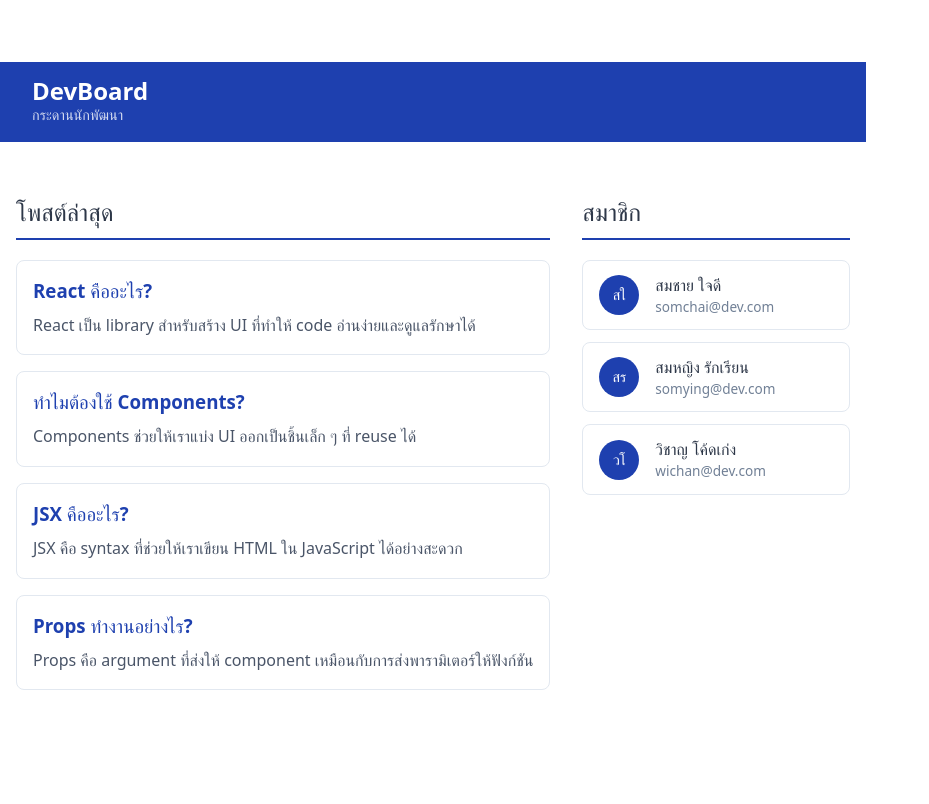
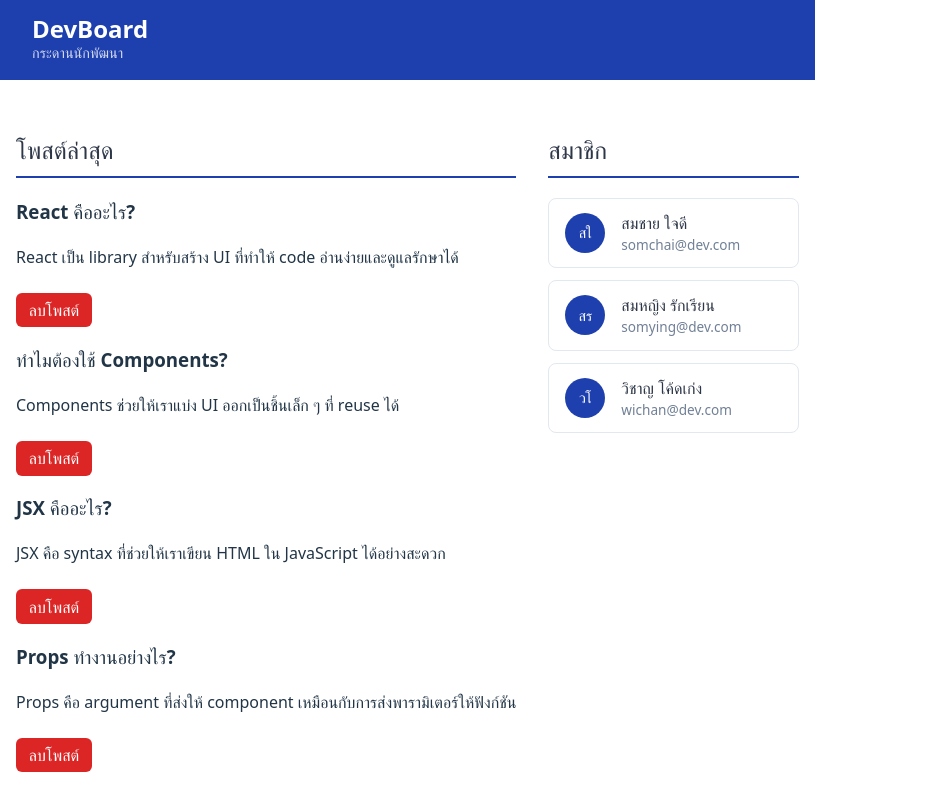
Before and after one commit to 67160026-cmd/devboard-67160026, a React (Vite) app: page / in a window 1280 px wide. Shown: the whole page, without its empty margins (0-929 px from the left). Built offline with nearby package versions, Linux system fonts and the light colour scheme.

Commit message:
สิ่งที่ได้ทำเพิ่มในtask1 : เพิ่มปุ่มลบ

```diff
--- a/src/App.jsx
+++ b/src/App.jsx
@@ -1,6 +1,7 @@
 import Navbar from "./components/Navbar";
 import PostList from "./components/PostList";
 import UserCard from "./components/UserCard";
+import { useState } from "react";
 
 const POSTS = [
   {
@@ -32,6 +33,13 @@ const USERS = [
 ];
 
 function App() {
+  const [posts, setPosts] = useState(POSTS); // ใช้ state แทน POSTS
+
+  const handleDelete = (id) => {
+    const updatedPosts = posts.filter((post) => post.id !== id);
+    setPosts(updatedPosts);
+  };
+
   return (
     <div>
       <Navbar />
@@ -47,7 +55,7 @@ function App() {
       >
         {/* คอลัมน์ซ้าย: โพสต์ */}
         <div>
-          <PostList posts={POSTS} />
+          <PostList posts={posts} onDelete={handleDelete} />
         </div>
 
         {/* คอลัมน์ขวา: สมาชิก */}
--- a/src/components/PostList.jsx
+++ b/src/components/PostList.jsx
@@ -14,7 +14,25 @@ function PostList({ posts }) {
       </h2>
 
       {posts.map((post) => (
-        <PostCard key={post.id} title={post.title} body={post.body} />
+        <div key={post.id} className="post-card">
+          <h3>{post.title}</h3>
+          <p>{post.body}</p>
+
+          <button
+            onClick={() => onDelete(post.id)}
+            style={{
+              backgroundColor: "#dc2626", // สีแดง
+              color: "white",
+              border: "none",
+              padding: "0.4rem 0.8rem",
+              borderRadius: "6px",
+              cursor: "pointer",
+              marginTop: "0.5rem",
+            }}
+          >
+            ลบโพสต์
+          </button>
+        </div>
       ))}
     </div>
   );
```
